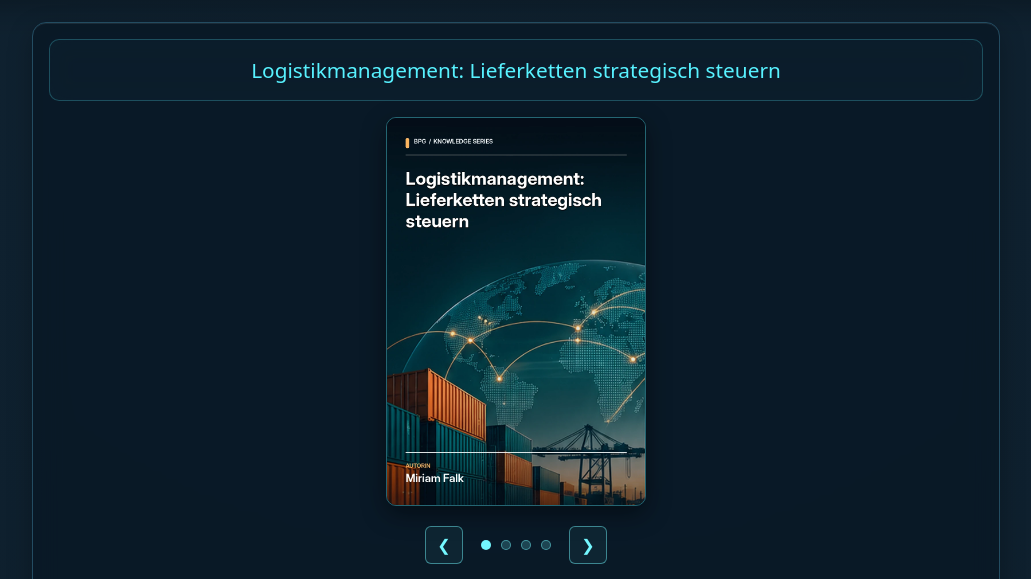
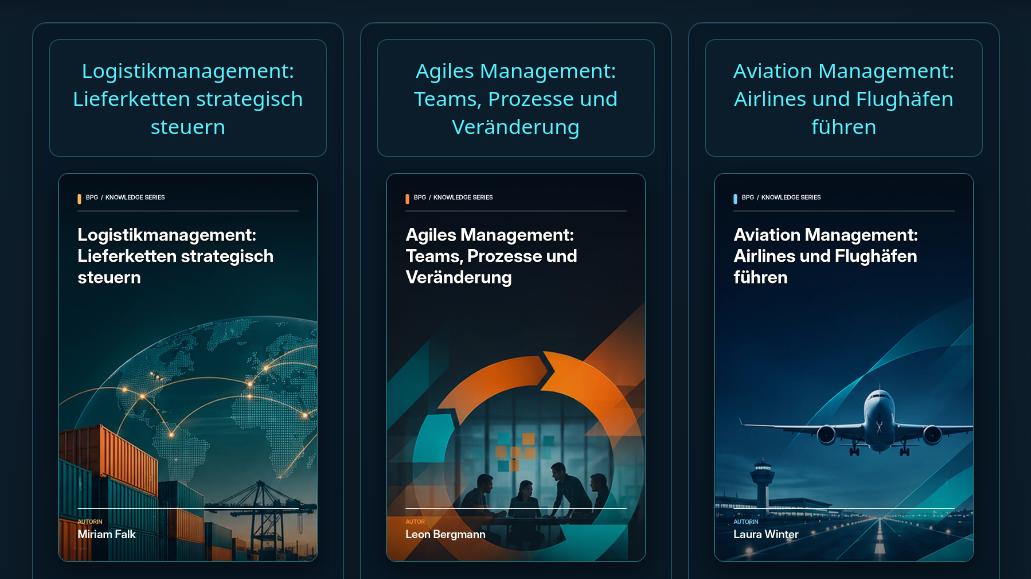
Before and after one commit to berk-dev385/myBookstore, a plain HTML site: page index.html in a window 1280 px wide. Shown: the part 163-742 px from the top of the page, without its empty margins (124-1155 px from the left). Drawn offline with nearby package versions, Linux system fonts and the light colour scheme.

Commit message:
refact: 1st galerie view unfixed

```diff
--- a/style.css
+++ b/style.css
@@ -111,6 +111,8 @@
 
 /* BPG glass design - book cards */
 #book_list .card {
+  flex: 1 1 280px;
+  min-width: 0;
   background: rgba(10, 24, 36, 0.78);
   color: #e8f8ff;
 
```
